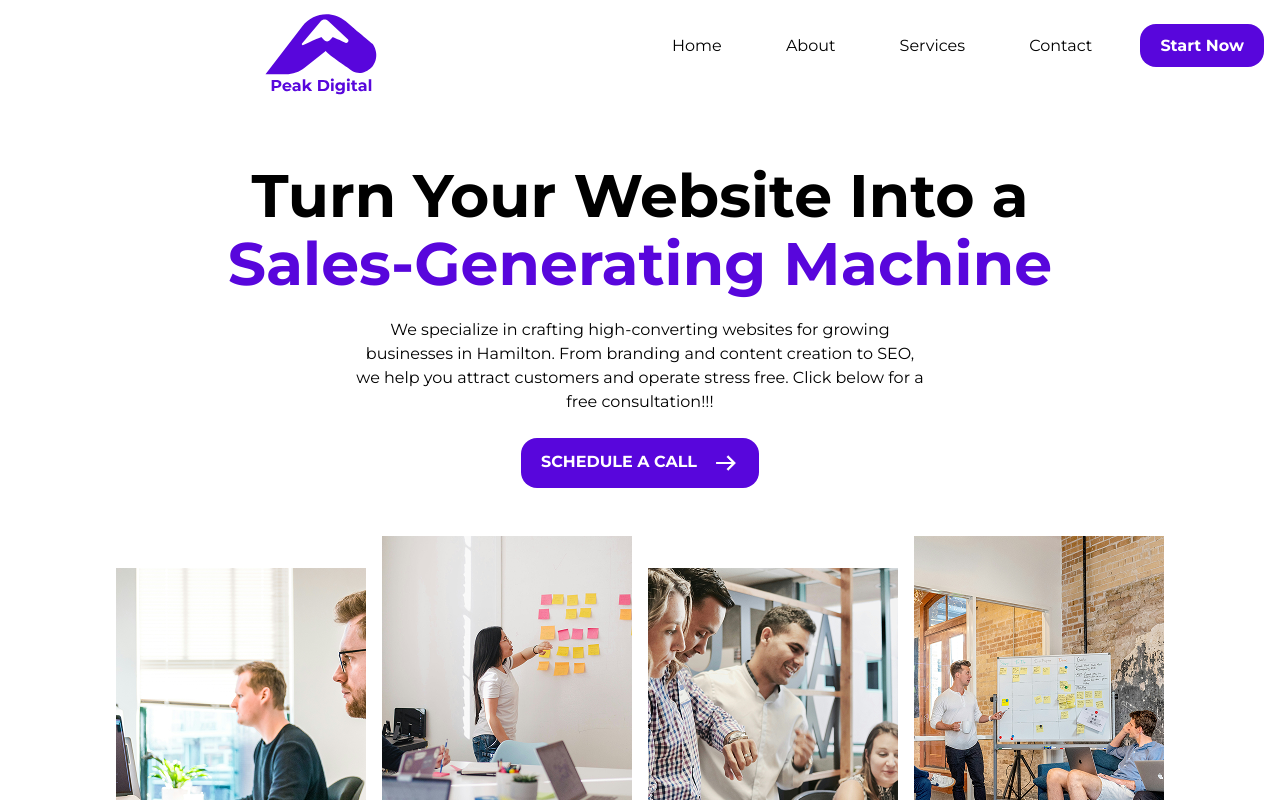
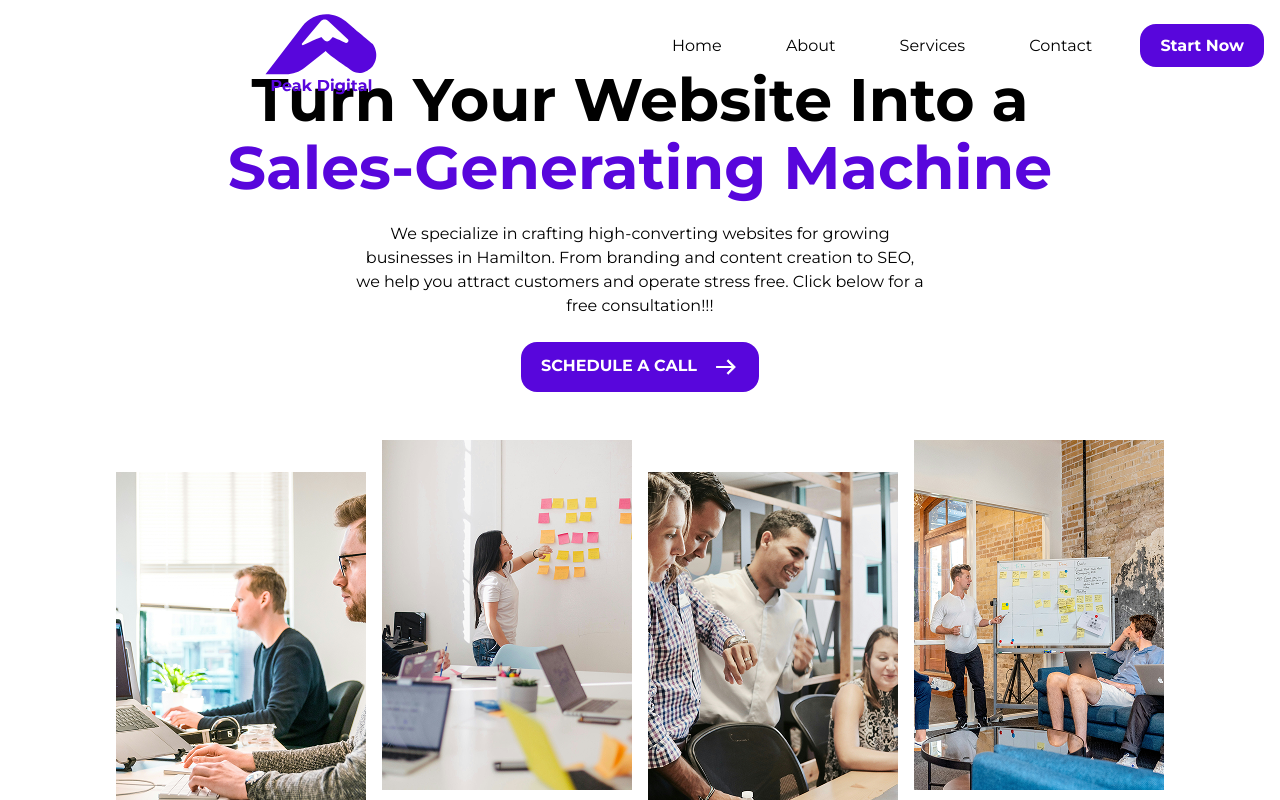
Before and after one commit to GrantGrowcott/peak-digital, a Next.js app: page / in a window 1280 px wide. Shown: the top 800 px of the page. Built offline with nearby package versions, Linux system fonts and the light colour scheme.

Commit message:
Changed margin and padding of hero section

```diff
--- a/src/app/page.tsx
+++ b/src/app/page.tsx
@@ -13,7 +13,7 @@ export const metadata = {
 export default function Home() {
   return (
     <>
-      <div className="min-h-screen flex flex-col items-center justify-center px-4 py-24 w-[90%] mx-auto">
+      <div className="min-h-screen flex flex-col items-center justify-center px-4  w-[90%] mx-auto">
         <h1 className="text-center text-3xl md:text-4xl lg:text-6xl font-bold">
           Turn Your Website Into a <span className="mt-2 block text-[var(--darkPurple)]">Sales-Generating Machine</span>
         </h1>
```
